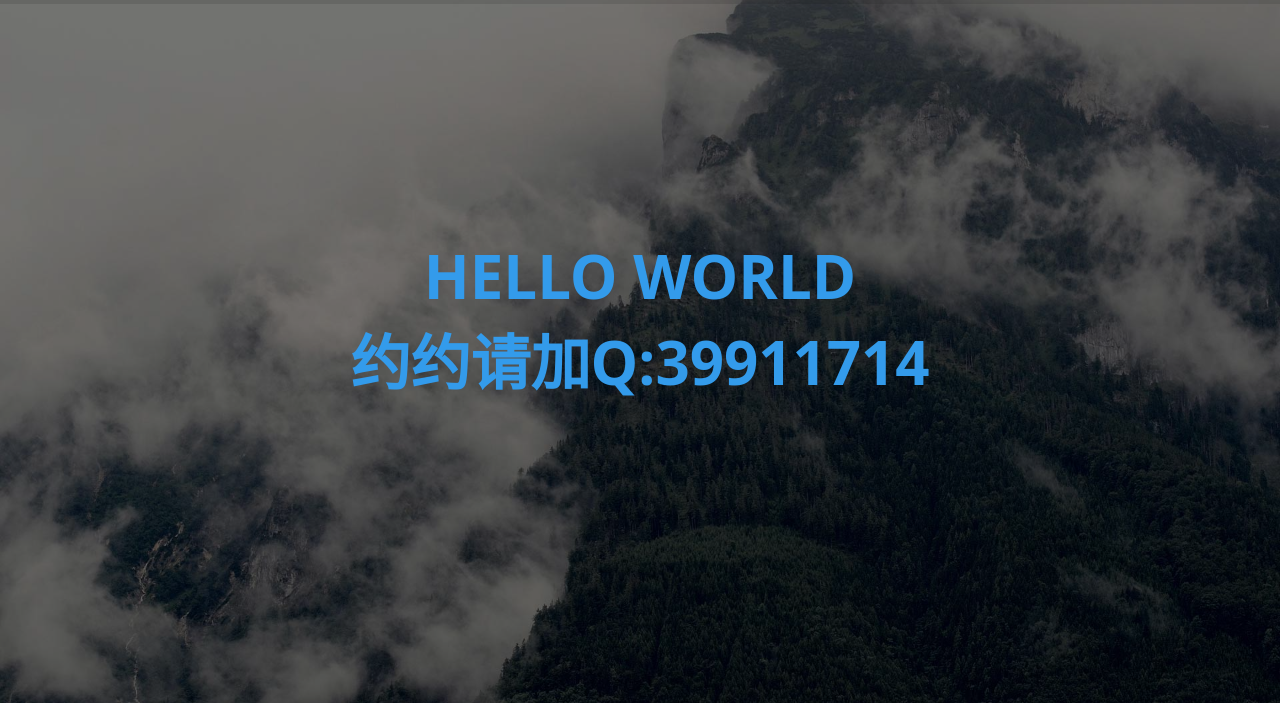
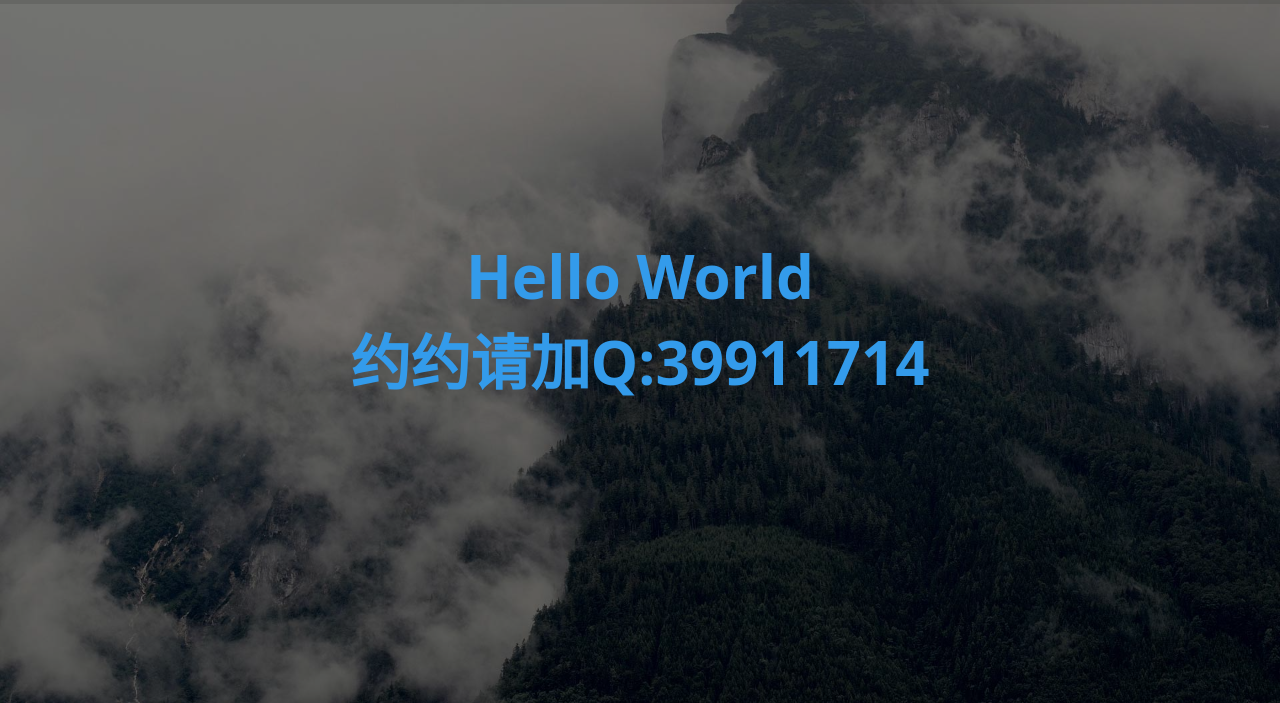
Before and after one commit to hiwjy/web, a plain HTML site: page index.html in a window 1280 px wide. Shown: the part 97-800 px from the top of the page. Drawn offline with Linux system fonts and the light colour scheme; a web font is replaced by a local one.

Commit message:
Update index.html

```diff
--- a/index.html
+++ b/index.html
@@ -82,7 +82,7 @@
 
 
 
-							<h1 class="text-center"><span>HELLO WORLD</span></h1>
+							<h1 class="text-center"><span>Hello World</span></h1>
 						<h1 class="text-center"><span>约约请加Q:39911714</span></span></h1>
 
 
```
